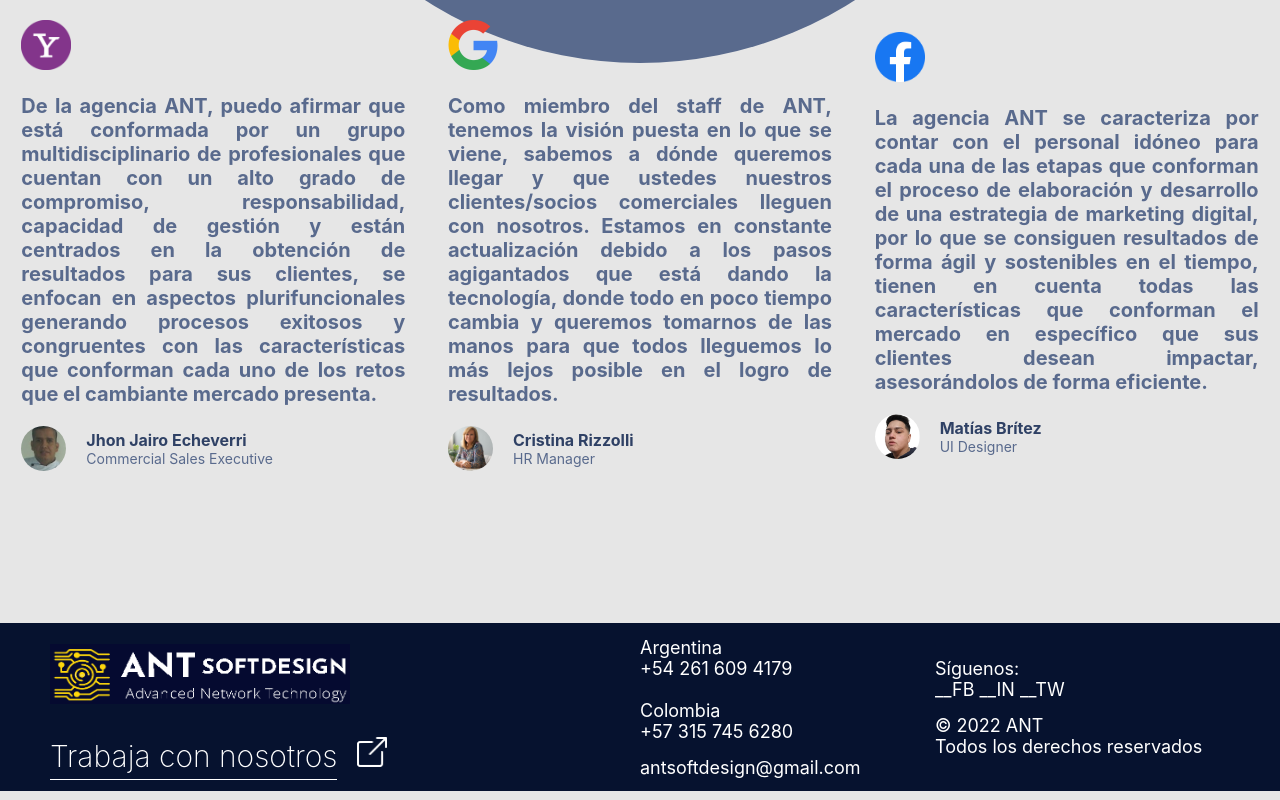
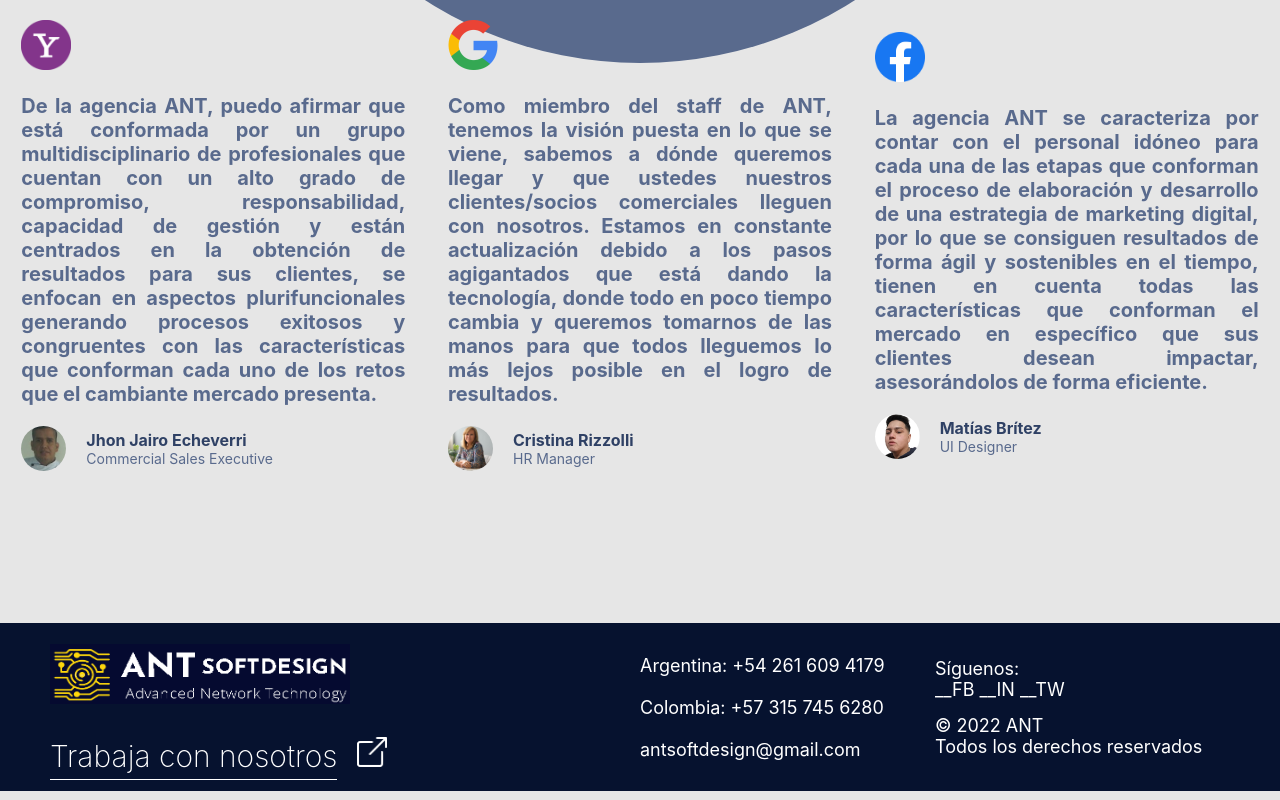
Before and after one commit to German-Valencia/antsoftdesign, a Next.js app: page / in a window 1280 px wide. Shown: the part 3764-4564 px from the top of the page. Built offline with nearby package versions, Linux system fonts and the light colour scheme.

Commit message:
ant3footer13

```diff
--- a/components/Footer.jsx
+++ b/components/Footer.jsx
@@ -11,23 +11,26 @@ function Footer() {
         <h1 className={styles.linkTitle}>
           <Link href="/contact" passHref>
             <a>
-            <span className={styles.linkText}>Trabaja con nosotros</span>
-            <Image src="/link.png" width="30px" height="30px" alt="imagen" />
+              <span className={styles.linkText}>Trabaja con nosotros</span>
+              <Image src="/link.png" width="30px" height="30px" alt="imagen" />
             </a>
           </Link>
         </h1>
       </div>
       <div className={styles.cardS}>
         <div className={styles.cardItem}>
-          Argentina<br />+54 261 609 4179<br />  <br />Colombia <br />+57 315 745 6280
-        </div>
-        <div className={styles.cardItem}>
-         <a href="mailto:antsoftdesign@gmail.com">antsoftdesign@gmail.com</a>
+          Argentina: +54 261 609 4179
+          <br />
+          <br />
+          Colombia: +57 315 745 6280 <br />
+          <br />
+          <a href="mailto:antsoftdesign@gmail.com">antsoftdesign@gmail.com</a>
         </div>
       </div>
       <div className={styles.cardS}>
         <div className={styles.cardItem}>
-          Síguenos: <br />__FB __IN __TW
+          Síguenos: <br />
+          __FB __IN __TW
         </div>
         <div className={styles.cardItem}>
           © 2022 ANT <br /> Todos los derechos reservados
```
